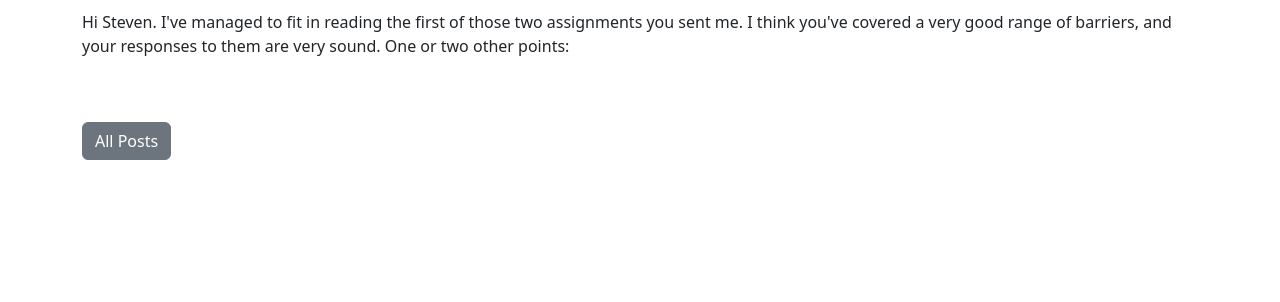
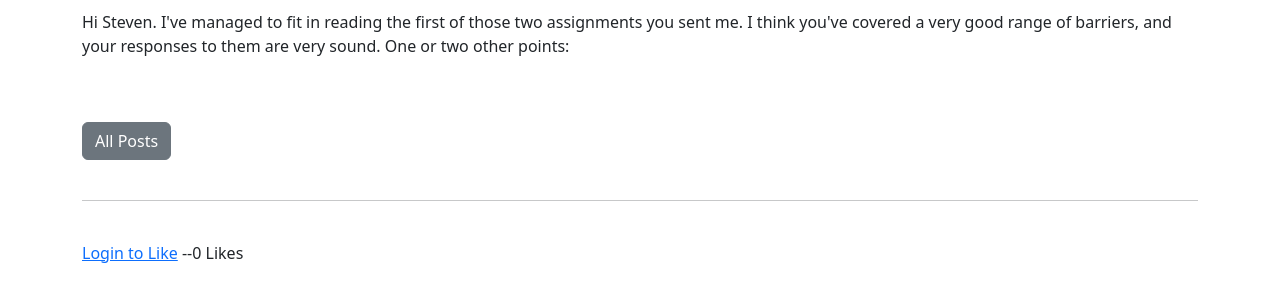
Before and after one commit to stevensnowden3/blogPostProject, a Django app: page /article/26 in a window 1280 px wide. Shown: the part 266-568 px from the top of the page. Run offline with Django 4.2, Linux system fonts and the light colour scheme; data comes from the database, SQL or seed files in the repository; both versions use the stored data as it was after the commit; some libraries are stand-ins or nearby versions.

Commit message:
Fully working LIke and Unlike buttons

```diff
--- a/theblog/models.py
+++ b/theblog/models.py
@@ -26,6 +26,11 @@ class Post(models.Model):
     body = RichTextUploadingField(blank=True, null=True)
     created_at = models.DateTimeField(default=datetime.now, blank=True)
     category = models.CharField(max_length=200, default='Testing')
+    likes = models.ManyToManyField(User, related_name='blog_bost')
+
+
+    def total_likes(self):
+        return self.likes.count()
 
 
 
--- a/theblog/templates/article_details.html
+++ b/theblog/templates/article_details.html
@@ -18,4 +18,25 @@
 <br><br>
 <a href="{%url 'home'%}" class="btn btn-secondary">All Posts</a>
 
+<br>
+<br>
+<hr>
+<br>
+<form action="{% url 'like_post' post.pk %}" method="POST">
+    {% csrf_token %}
+{% if user.is_authenticated %}
+    {% if liked %}
+        <button type="submit", name="post_id",  value="{{ post.id }}",
+        class="btn btn-danger btn-sm">Unlike</button>
+    {% else %}
+        <button type="submit", name="post_id",  value="{{ post.id }}",
+        class="btn btn-primary btn-sm">Like</button>
+    {% endif %}
+{% else %}
+    <a class="btn-secondary" href="{% url 'login' %}">Login to Like</a>
+    {% endif %}
+
+ --{{ total_likes }} Likes
+</form>
+
 {% endblock %}
--- a/theblog/urls.py
+++ b/theblog/urls.py
@@ -1,5 +1,5 @@
 from django.urls import include, path
-from .views import AddPostView, CategoryView, HomeView, ArticlaDetailView, UpdatePostView, DeletePostView, AddCategoryView
+from .views import AddPostView, CategoryView, HomeView, ArticlaDetailView, UpdatePostView, DeletePostView, AddCategoryView, LikeView
 from django.conf import settings
 from django.conf.urls.static import static
 
@@ -14,6 +14,8 @@ urlpatterns = [
     path('article/edit/<int:pk>', UpdatePostView.as_view(), name="update_post"),
     path('article/<int:pk>/delete', DeletePostView.as_view(), name="delete_post"),
     path('category/<str:cats>/', CategoryView, name="category"),
+    path('like/<int:pk>/', LikeView, name="like_post"),
+
 
 
 ] + static(settings.MEDIA_URL, document_root=settings.MEDIA_ROOT)
--- a/theblog/views.py
+++ b/theblog/views.py
@@ -1,4 +1,6 @@
-from django.shortcuts import render
+from urllib import request
+from django.http import HttpResponseRedirect
+from django.shortcuts import get_object_or_404, render
 from django.urls import reverse, reverse_lazy
 from django.views.generic import ListView, DeleteView, CreateView, UpdateView, DetailView
 
@@ -9,12 +11,14 @@ from .forms import PostForm
 #     return render(request, 'home.html', {})
 
 
+
 class HomeView(ListView):
     model = Post
     template_name = 'home.html'
     # ordering = ['-id']
     ordering = ['-created_at']
 
+    # put this code on every view to get the functionality
     def get_context_data(self, *args, **kwargs):
         cat_menu = Category.objects.all()
         context = super(HomeView,self).get_context_data(*args, **kwargs)
@@ -25,6 +29,21 @@ class HomeView(ListView):
 class ArticlaDetailView(DetailView):
     model = Post
     template_name = 'article_details.html'
+    # put this code on every view to get the functionality
+    def get_context_data(self, *args, **kwargs):
+        cat_menu = Category.objects.all()
+        context = super(ArticlaDetailView,self).get_context_data(*args, **kwargs)
+
+        stuff = get_object_or_404(Post, id=self.kwargs['pk'])
+        total_likes = stuff.total_likes() #check in modal.py for total likes fxn
+        liked = False
+        if stuff.likes.filter(id=self.request.user.id).exists():
+            liked = True
+
+        context["cat_menu"] = cat_menu
+        context["total_likes"] = total_likes
+        context["liked"] = liked
+        return context
 
 
 class AddPostView(CreateView):
@@ -56,3 +75,16 @@ class DeletePostView(DeleteView):
 def CategoryView(request, cats):
     category_posts = Post.objects.filter(category=cats)
     return render(request, 'category.html', {'cats': cats.title(), 'category_posts': category_posts})
+
+
+def LikeView(request, pk):
+    post = get_object_or_404(Post, id=request.POST.get('post_id'))
+    liked = False
+    if post.likes.filter(id=request.user.id).exists():
+        post.likes.remove(request.user)
+        liked = False
+    else:
+        post.likes.add(request.user)
+        liked = True
+
+    return HttpResponseRedirect(reverse('article_details', args=[str(pk)]))
```
Also changed, not shown: db.sqlite3, theblog/migrations/0005_post_likes.py (added).
